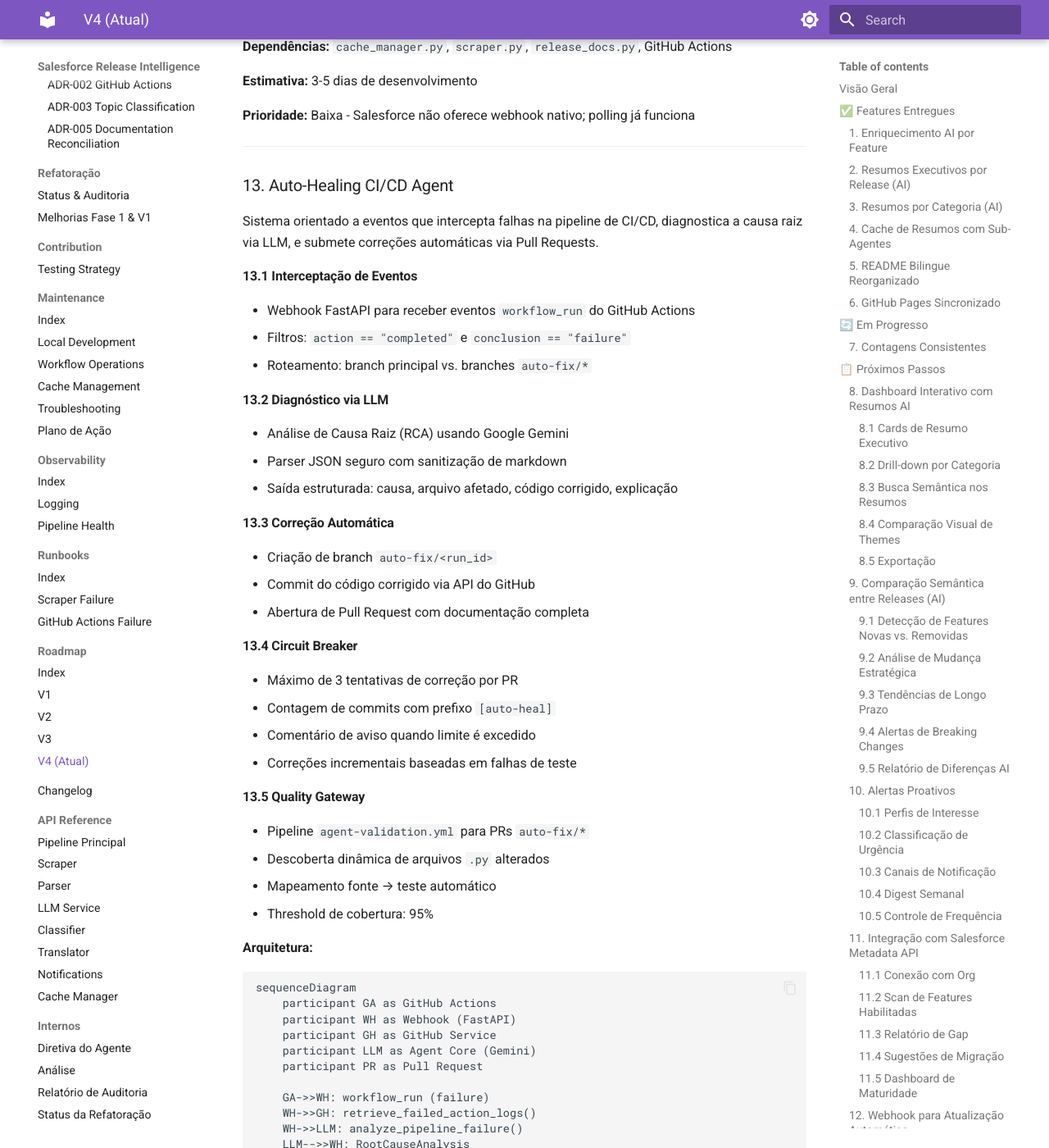
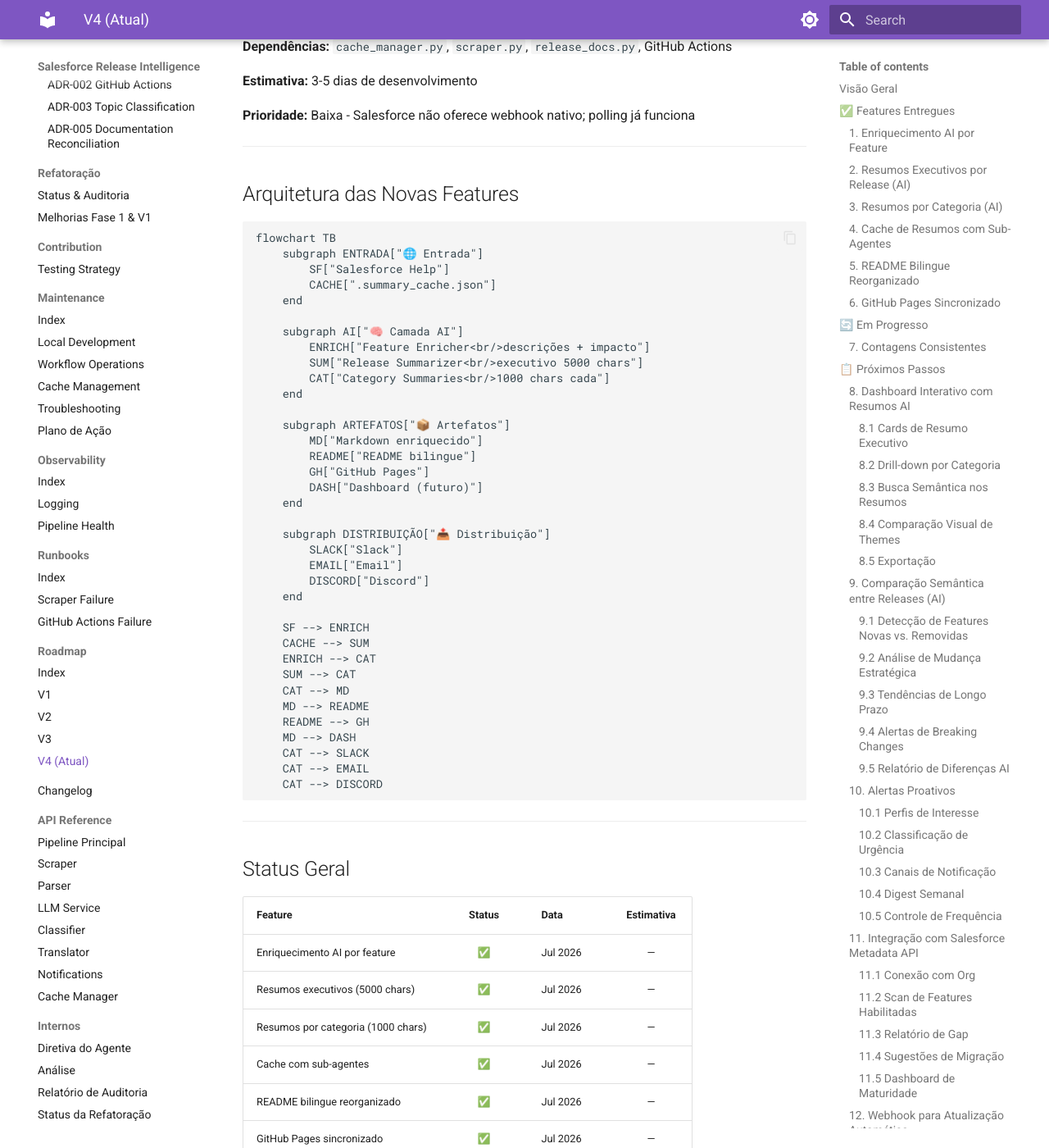
Before and after one commit to Fatal1tyBarucco/Salesforce-WebDev, an MkDocs documentation site: the page built from docs/roadmap/v4.md, in a window 1280 px wide and 1400 px high, scrolled down 9542 px. Shown: the whole window at 82% size. Built offline with MkDocs 1.6.1 and Material for MkDocs 9.7.7, drawn with Linux system fonts in a browser that asks for light colours; some of the changed text lies outside the part shown.

Commit message:
feat(workflows): remove Agent Validation workflow and all related content
The Agent Validation workflow (which only ran on auto-fix/* PRs) and
the auto-healing agent it served have been entirely removed from the
project. This commit cleans up every trace of that feature.

- Delete .github/workflows/agent-validation.yml
- src/llm_service.py: reorder provider chain to put Gemini first
  (opencode free models are returning 401 CreditsError), use
  gemini-2.0-flash as the Gemini default model
- tests/test_llm_service.py: update 3 tests to match new chain order
  and gemini-2.0-flash default
- .github/scripts/documentation_reconcile.py: silently skip 'read'
  actions emitted by the LLM (they were being rejected as invalid
  ops, blocking all reconciliation work)
- docs/roadmap/v4.md: remove entire '13. Auto-Healing CI/CD Agent'
  section
- docs/.documentation-manifest.json: remove agent-validation.yml
  hash entry

````diff
--- a/docs/roadmap/v4.md
+++ b/docs/roadmap/v4.md
@@ -361,62 +361,6 @@
 
 ---
 
-### 13. Auto-Healing CI/CD Agent
-
-Sistema orientado a eventos que intercepta falhas na pipeline de CI/CD, diagnostica a causa raiz via LLM, e submete correções automáticas via Pull Requests.
-
-#### 13.1 Interceptação de Eventos
-- Webhook FastAPI para receber eventos `workflow_run` do GitHub Actions
-- Filtros: `action == "completed"` e `conclusion == "failure"`
-- Roteamento: branch principal vs. branches `auto-fix/*`
-
-#### 13.2 Diagnóstico via LLM
-- Análise de Causa Raiz (RCA) usando Google Gemini
-- Parser JSON seguro com sanitização de markdown
-- Saída estruturada: causa, arquivo afetado, código corrigido, explicação
-
-#### 13.3 Correção Automática
-- Criação de branch `auto-fix/<run_id>`
-- Commit do código corrigido via API do GitHub
-- Abertura de Pull Request com documentação completa
-
-#### 13.4 Circuit Breaker
-- Máximo de 3 tentativas de correção por PR
-- Contagem de commits com prefixo `[auto-heal]`
-- Comentário de aviso quando limite é excedido
-- Correções incrementais baseadas em falhas de teste
-
-#### 13.5 Quality Gateway
-- Pipeline `agent-validation.yml` para PRs `auto-fix/*`
-- Descoberta dinâmica de arquivos `.py` alterados
-- Mapeamento fonte → teste automático
-- Threshold de cobertura: 95%
-
-**Arquitetura:**
-```mermaid
-sequenceDiagram
-    participant GA as GitHub Actions
-    participant WH as Webhook (FastAPI)
-    participant GH as GitHub Service
-    participant LLM as Agent Core (Gemini)
-    participant PR as Pull Request
-
-    GA->>WH: workflow_run (failure)
-    WH->>GH: retrieve_failed_action_logs()
-    WH->>LLM: analyze_pipeline_failure()
-    LLM-->>WH: RootCauseAnalysis
-    WH->>GH: execute_auto_healing_pull_request()
-    GH->>PR: Criar branch + commit + PR
-```
-
-**Dependências:** Nenhuma (auto-healing removido do projeto)
-
-**Status:** Removido do projeto
-
-**Documentação:** Esta funcionalidade foi removida do projeto.
-
----
-
 ## Arquitetura das Novas Features
 
 ```mermaid
````
Also changed, not shown: docs/.documentation-manifest.json, 4 other files.
